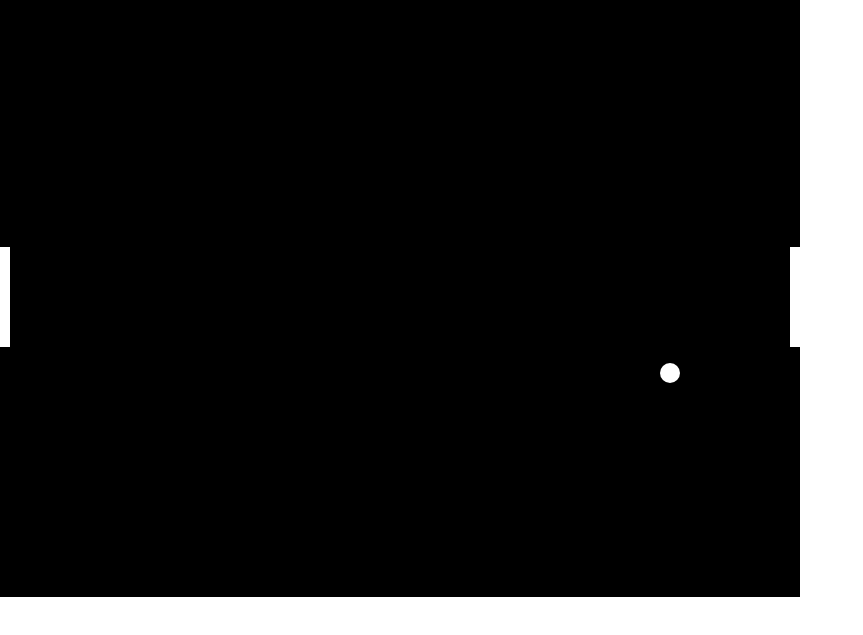
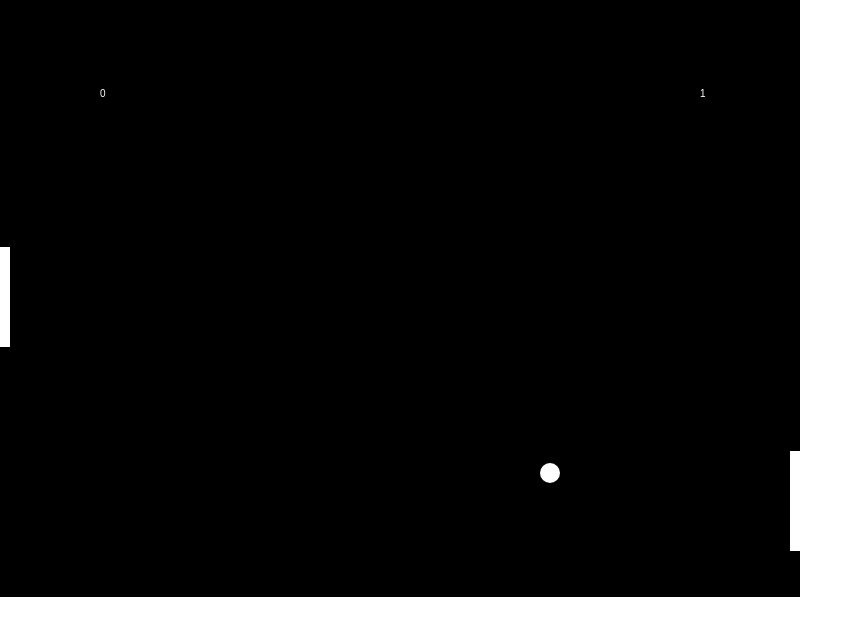
Before and after one commit to gdomiciano/tennis-game, a plain HTML site: page game.html in a window 1280 px wide. Shown: the part 41-676 px from the top of the page, without its empty margins (0-863 px from the left). Drawn offline with Linux system fonts and the light colour scheme; a web font is replaced by a local one.

Commit message:
add score

```diff
--- a/game.html
+++ b/game.html
@@ -38,8 +38,10 @@
             ballSpeedX = 15,
             ballY = 10,
             ballSpeedY = 4,
-            paddleLeftY = 250;
-            paddleRightY = 250;
+            paddleLeftY = 250,
+            paddleRightY = 250,
+            player1Score = 0,
+            player2Score = 0;
 
         const PADDLE_HEIGHT = 100;
         const PADDLE_THICKNESS = 10;
@@ -80,8 +82,19 @@
             ballSpeedX =- ballSpeedX;
         }
 
+        function computerMovement() {
+            var paddleRightYCenter = paddleRightY + (PADDLE_HEIGHT/2);
+            if (paddleRightYCenter < ballY+35) {
+                paddleRightY += 6
+            } else {
+                paddleRightY -= 6
+
+            }
+        }
         function moveEverything(){
-            ballX = ballX + ballSpeedX ;
+            computerMovement();
+            ballY += ballSpeedY ;
+            ballX += ballSpeedX ;
 
             if(ballX > canvas.width){
                 if (ballY > paddleRightY && ballY < paddleRightY+PADDLE_HEIGHT) {
@@ -89,6 +102,7 @@
                     ballSpeedX =- ballSpeedX;
                 } else {
                     ballReset();
+                    player1Score++;
                 }
             }
 
@@ -99,9 +113,9 @@
                     ballSpeedX =- ballSpeedX;
                 } else {
                     ballReset();
+                    player2Score++
                 }
             }
-            ballY = ballY + ballSpeedY ;
 
             if(ballY > canvas.height){
                 ballSpeedY =- ballSpeedY;
@@ -117,8 +131,10 @@
             colorRect(0, 0, canvas.width, canvas.height, 'black');
             colorRect(0, paddleLeftY, PADDLE_THICKNESS, PADDLE_HEIGHT, 'white');
             colorRect(canvas.width - PADDLE_THICKNESS, paddleRightY, PADDLE_THICKNESS, PADDLE_HEIGHT, 'white');
-            // colorRect(ballX, 100, 10, 10, 'red');
             colorCircle(ballX, ballY, 10, 'white');
+            context.fillText(player1Score, 100, 100);
+            context.fillText(player2Score, canvas.width-100, 100);
+
         }
 
         function colorCircle(centerX, centerY, radius, drawColor) {
```
